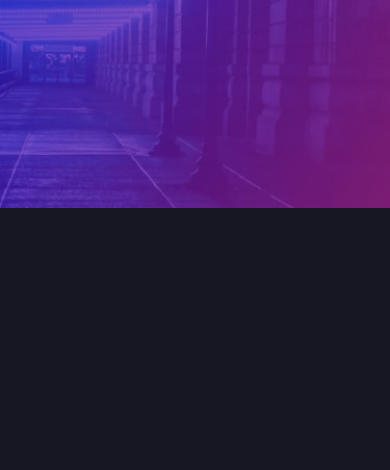
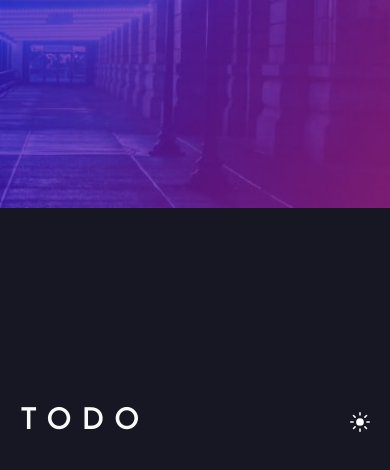
Before and after one commit to ahmadmohammadirad2006/todo-list, a React (Create React App) app: page / in a window 390 px wide. Shown: the top 470 px of the page. Built offline with nearby package versions, Linux system fonts and the light colour scheme.

Commit message:
feat: add Header component
Changes:
- make font size of root html element responsive
- style h1 tag and .header class

```diff
--- a/src/App.js
+++ b/src/App.js
@@ -1,9 +1,22 @@
 function App() {
   return (
     <div className='app dark'>
-      <div className='container flex flex-col px-5 gap-5 lg:w-[48rem]'></div>
+      <div className='container flex flex-col px-5 gap-5 lg:w-[38rem]'>
+        <Header />
+      </div>
     </div>
   );
 }
 
+function Header() {
+  return (
+    <header className='header'>
+      <h1>Todo</h1>
+      <button>
+        <img className='w-5 h-5' src='/images/icon-sun.svg' alt='Sun icon' />
+      </button>
+    </header>
+  );
+}
+
 export default App;
--- a/src/index.css
+++ b/src/index.css
@@ -4,8 +4,14 @@
 @tailwind utilities;
 
 @layer base {
+  html {
+    @apply text-[100%] sm:text-[110%] md:text-[120%] lg:text-[130%] xl:text-[140%] 2xl:text-[150%];
+  }
   body {
     @apply text-lg font-josefin-sans font-normal;
+  }
+  h1 {
+    @apply text-3xl uppercase tracking-[.6rem] text-light-very-light-gray font-medium;
   }
   .app {
     @apply min-h-screen  bg-contain bg-no-repeat flex items-center justify-center;
@@ -17,3 +23,9 @@
     @apply bg-[url('./../public/images/bg-mobile-light.jpg')] xl:bg-[url('./../public/images/bg-desktop-light.jpg')] bg-light-very-light-gray text-light-very-dark-grayish-blue;
   }
 }
+
+@layer components {
+  .header {
+    @apply flex justify-between items-center;
+  }
+}
--- a/tailwind.config.js
+++ b/tailwind.config.js
@@ -21,6 +21,7 @@ module.exports = {
     },
     fontWeight: {
       normal: 400,
+      medium: 600,
       bold: 700,
     },
     fontFamily: {
```
